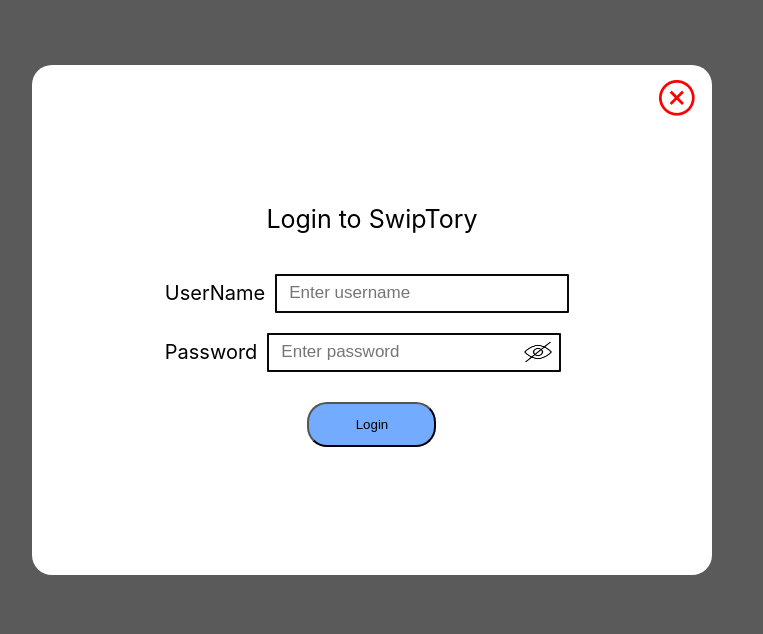
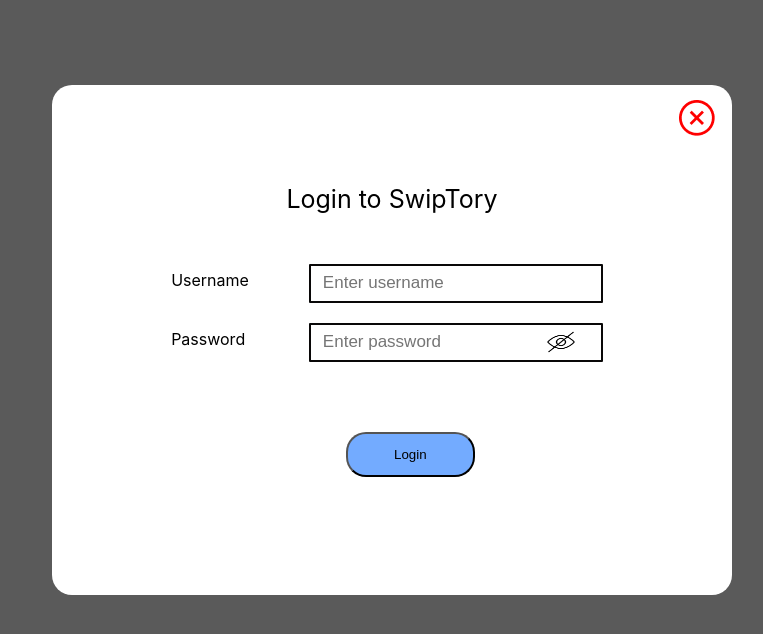
Before and after one commit to reshali35/ShareStory, a React (Create React App) app in the folder story-app/: page / in a window 1280 px wide. Both pictures are taken after a click on the button "Login". Shown: the top 634 px of the page, without its empty margins (268-1031 px from the left). Built offline with nearby package versions, Linux system fonts and the light colour scheme.

Commit message:
Whole modal styling change to grid

```diff
--- a/story-app/src/Components/Modal/AddStory.js
+++ b/story-app/src/Components/Modal/AddStory.js
@@ -10,30 +10,32 @@
         <div onClick={onClose} className="overlay"></div>
         <div className="modal-content">
           <div>
-            {/* <div id="signInHeader" className="center">
-              Login to SwipTory
-            </div> */}
             <form>
-              <div className="formRow">
-                <p id="Heading">Heading:</p>
+              <div className="formInput-container">
+                <div className="input-label">
+                  <p id="Heading">Heading:</p>
+                </div>
                 <div className="input-box">
                   <input type="text" placeholder="Your Heading"></input>
                 </div>
-              </div>
-              <div className="formRow">
-                <p id="description">Description:</p>
-                <div className="input-box">
-                  <input type="text" placeholder="Story Description"></input>
+
+                <div className="input-label">
+                  <p id="description">Description:</p>{" "}
                 </div>
-              </div>
-              <div className="formRow">
-                <p id="storyImage">Image:</p>
+                <div className="text-area">
+                  <textarea placeholder="Story Description"></textarea>
+                </div>
+
+                <div className="input-label">
+                  <p id="storyImage">Image:</p>
+                </div>
                 <div className="input-box">
                   <input type="text" placeholder="Add Image URL"></input>
                 </div>
-              </div>
-              <div className="formRow">
-                <p id="category">Category:</p>
+
+                <div className="input-label">
+                  <p id="category">Category:</p>
+                </div>
                 <div>
                   <select className="input-box">
                     <option>Select Category</option>
@@ -45,7 +47,7 @@
                   </select>
                 </div>
               </div>
-              <div>
+              <div className="buttonsInput-container">
                 <button className="previousButton">Previous</button>
                 <button className="nextButton">Next</button>
                 <button className="postButton" type="submit">
--- a/story-app/src/Components/Modal/Modal.css
+++ b/story-app/src/Components/Modal/Modal.css
@@ -37,6 +37,7 @@
   border-radius: 20px;
   width: 624px;
   height: 482px;
+  margin: 20px;
 }
 
 .close-modal {
--- a/story-app/src/Components/Modal/SignIn.css
+++ b/story-app/src/Components/Modal/SignIn.css
@@ -13,7 +13,8 @@
 }
 .loginButton {
   width: 129px;
-  margin: 20px auto;
+  margin: 50px auto;
+  margin-left: 40%;
   border-radius: 20px;
   width: 129px;
   height: 45px;
@@ -22,18 +23,32 @@
 }
 form {
   display: grid;
+  grid-template-rows: auto auto;
 }
-.formRow {
-  display: flex;
-  align-items: center;
-  font-size: 20px;
+.formInput-container {
+  display: grid;
+  grid-template-columns: auto auto;
+  margin: 10px;
 }
+.input-label {
+  margin-top: 10px;
+  margin-right: 50px;
+}
+
 input,
-select {
+select,
+textarea {
   outline: 0;
   border: 0;
-  width: 240px;
   font-size: 17px;
+}
+.text-area {
+  height: 65px;
+  width: 280px;
+  margin: 10px;
+  border-radius: 1px;
+  border: 2px solid #090808;
+  padding-left: 10px;
 }
 .input-box {
   height: 35px;
@@ -45,6 +60,7 @@
   display: flex;
   align-items: center;
 }
+
 .input-box img {
   width: 30px;
   height: 24px;
@@ -52,6 +68,12 @@
 img {
   cursor: pointer;
 }
+
+/* .buttonsInput-container {
+  display: grid;
+  grid-template-columns: auto auto auto auto;
+} */
+
 .previousButton,
 .nextButton,
 .postButton {
@@ -71,5 +93,6 @@
   background-color: #73abff;
 }
 .postButton {
+  margin-left: 140px;
   background-color: #ff7373;
 }
--- a/story-app/src/Components/Modal/SignIn.js
+++ b/story-app/src/Components/Modal/SignIn.js
@@ -27,14 +27,17 @@
               Login to SwipTory
             </div>
             <form>
-              <div className="formRow">
-                <p id="username">UserName</p>
+              <div className="formInput-container">
+                <div className="input-label">
+                  <p id="username">Username</p>
+                </div>
                 <div className="input-box">
                   <input type="text" placeholder="Enter username"></input>
                 </div>
-              </div>
-              <div className="formRow">
-                <p id="password">Password</p>
+
+                <div className="input-label">
+                  <p id="password">Password</p>
+                </div>
                 <div className="input-box">
                   <input
                     id="password"
@@ -44,9 +47,11 @@
                   <img src={image} onClick={toggle} />
                 </div>
               </div>
-              <button className="loginButton" type="submit">
-                Login
-              </button>
+              <div>
+                <button className="loginButton" type="submit">
+                  Login
+                </button>
+              </div>
             </form>
           </div>
           <img src={closeButton} className="close-modal" onClick={onClose} />
```
